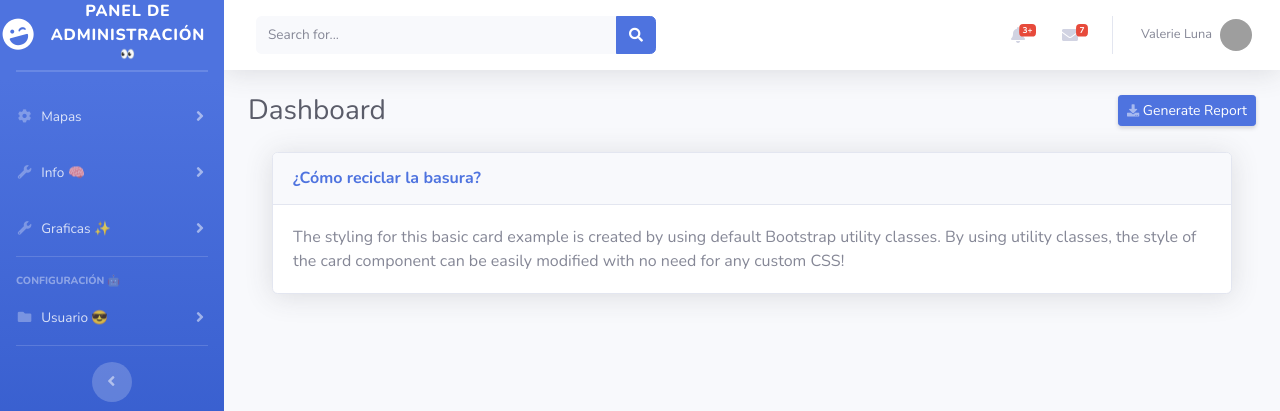
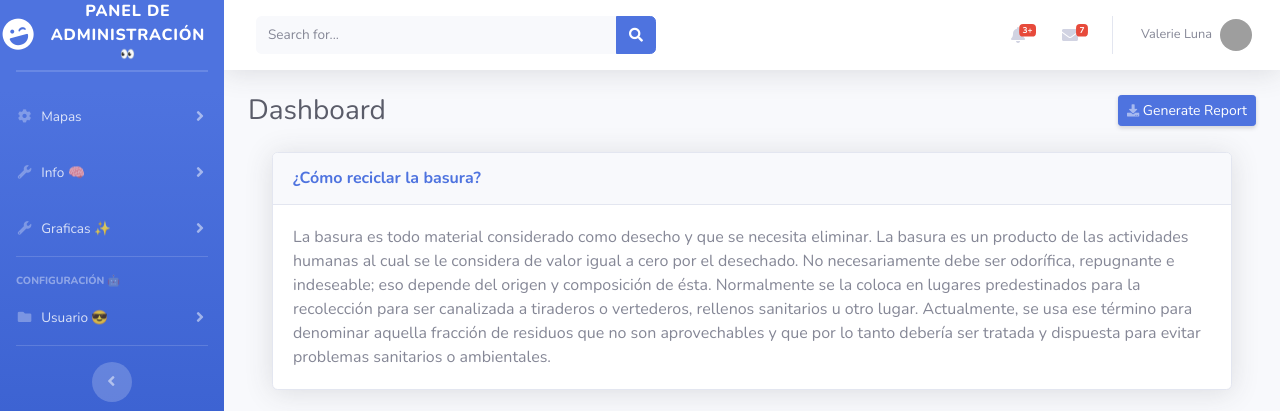
Before and after one commit to iammiguelmx/integradora, a Flask app: page /clasificacion in a window 1280 px wide. Shown: the top 411 px of the page. Run offline with Flask 2, Linux system fonts and the light colour scheme; some libraries are stand-ins or nearby versions; grey boxes are pictures that could not be loaded.

Commit message:
Page Information :fire:

```diff
--- a/templates/cards.html
+++ b/templates/cards.html
@@ -350,9 +350,15 @@
                     <h6 class="m-0 font-weight-bold text-primary">¿Cómo reciclar la basura?</h6>
                   </div>
                   <div class="card-body">
-                    The styling for this basic card example is created by using default Bootstrap utility classes. By
-                    using utility classes, the style of the card component can be easily modified with no need for any
-                    custom CSS!
+                    La basura es todo material considerado como desecho y que se necesita eliminar. La basura es un
+                    producto de las actividades humanas al cual se le considera de valor igual a cero por el desechado.
+                    No necesariamente debe ser odorífica, repugnante e indeseable; eso depende del origen y composición
+                    de ésta.
+
+                    Normalmente se la coloca en lugares predestinados para la recolección para ser canalizada a
+                    tiraderos o vertederos, rellenos sanitarios u otro lugar. Actualmente, se usa ese término para
+                    denominar aquella fracción de residuos que no son aprovechables y que por lo tanto debería ser
+                    tratada y dispuesta para evitar problemas sanitarios o ambientales.
                   </div>
                 </div>
 
@@ -361,6 +367,33 @@
 
           </div>
           <!-- /.container-fluid -->
+
+          <div id="carouselExampleIndicators" class="carousel slide" data-ride="carousel">
+            <ol class="carousel-indicators">
+              <li data-target="#carouselExampleIndicators" data-slide-to="0" class="active"></li>
+              <li data-target="#carouselExampleIndicators" data-slide-to="1"></li>
+              <li data-target="#carouselExampleIndicators" data-slide-to="2"></li>
+            </ol>
+            <div class="carousel-inner">
+              <div class="carousel-item active">
+                <img class="d-block w-100" src="static/img/basura.gif" alt="First slide" width="80" height="500">
+              </div>
+              <div class="carousel-item">
+                <img class="d-block w-100" src="static/img/basura2.gif" alt="Second slide">
+              </div>
+              <div class="carousel-item">
+                <img class="d-block w-100" src="..." alt="Third slide">
+              </div>
+            </div>
+            <a class="carousel-control-prev" href="#carouselExampleIndicators" role="button" data-slide="prev">
+              <span class="carousel-control-prev-icon" aria-hidden="true"></span>
+              <span class="sr-only">Previous</span>
+            </a>
+            <a class="carousel-control-next" href="#carouselExampleIndicators" role="button" data-slide="next">
+              <span class="carousel-control-next-icon" aria-hidden="true"></span>
+              <span class="sr-only">Next</span>
+            </a>
+          </div>
 
         </div>
 
@@ -414,12 +447,8 @@
   </script>
 
   <!-- Your customer chat code -->
-  <div class="fb-customerchat"
-    attribution=setup_tool
-    page_id="112976913403981"
-    theme_color="#44bec7"
-    logged_in_greeting="Hola!"
-    logged_out_greeting="Hola!">
+  <div class="fb-customerchat" attribution=setup_tool page_id="112976913403981" theme_color="#44bec7"
+    logged_in_greeting="Hola!" logged_out_greeting="Hola!">
   </div>
 
   <!-- Bootstrap core JavaScript-->
```
Lines whose indentation alone changed are shown as unchanged.
